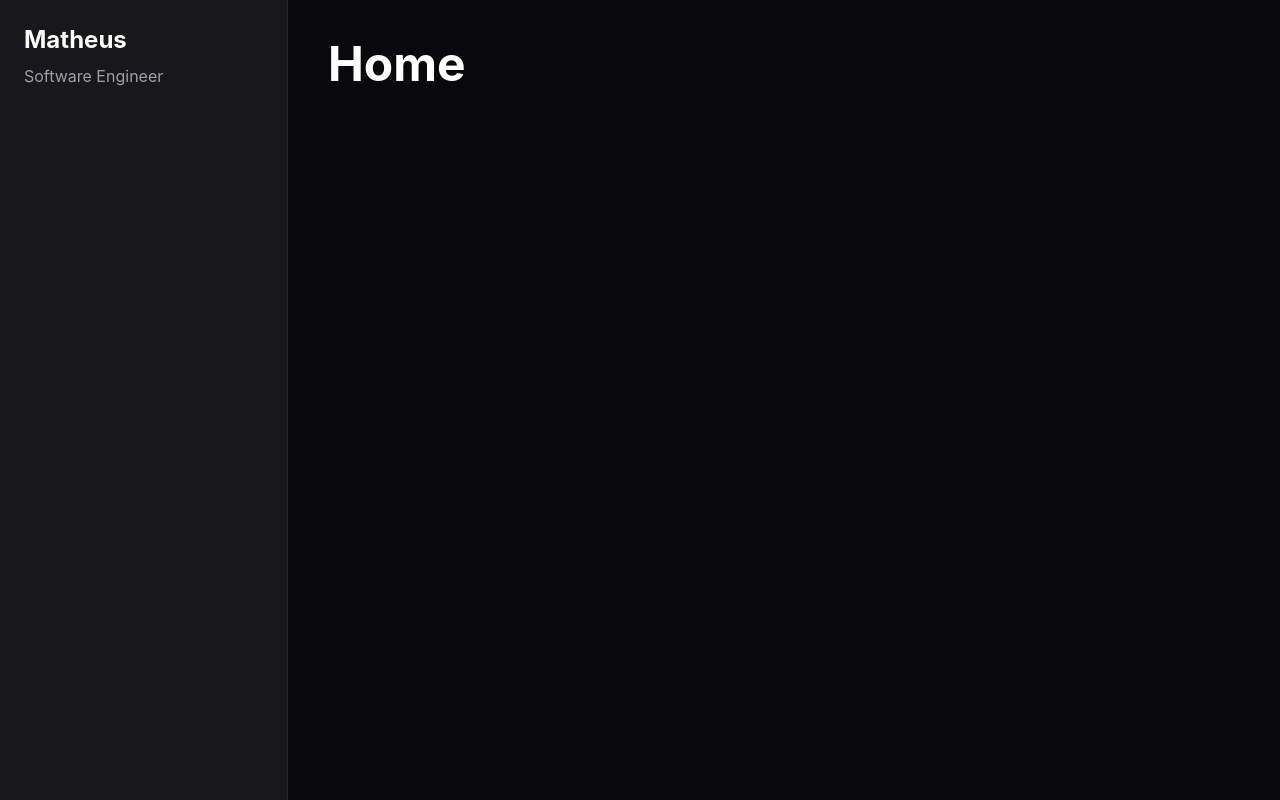
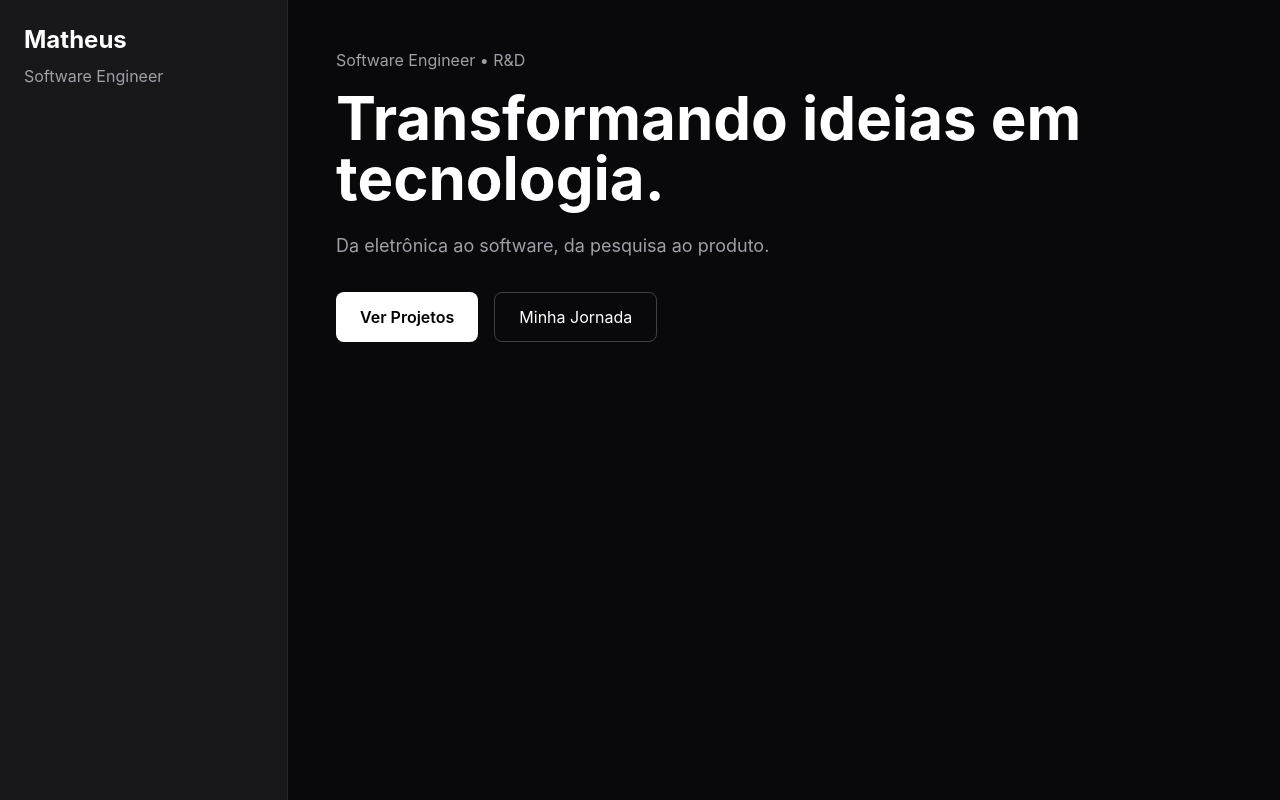
Before and after one commit to matheusfreitastech/portfolio, a React (Vite) app in the folder frontend/: page / in a window 1280 px wide. Built offline with nearby package versions, Linux system fonts and the light colour scheme.

Commit message:
feat: create hero component with reusable props

```diff
--- /dev/null
+++ b/frontend/src/components/Hero.tsx
@@ -0,0 +1,54 @@
+type HeroProps = {
+  title: string;
+  subtitle: string;
+};
+
+function Hero({
+  title,
+  subtitle,
+}: HeroProps) {
+  return (
+    <section className="flex-1 p-12">
+      <span className="text-zinc-400">
+        Software Engineer • R&D
+      </span>
+
+      <h1 className="mt-4 text-6xl font-bold max-w-4xl">
+        {title}
+      </h1>
+
+      <p className="mt-6 max-w-2xl text-lg text-zinc-400">
+        {subtitle}
+      </p>
+
+      <div className="mt-8 flex gap-4">
+        <button
+          className="
+            rounded-lg
+            bg-white
+            px-6
+            py-3
+            text-black
+            font-semibold
+          "
+        >
+          Ver Projetos
+        </button>
+
+        <button
+          className="
+            rounded-lg
+            border
+            border-zinc-700
+            px-6
+            py-3
+          "
+        >
+          Minha Jornada
+        </button>
+      </div>
+    </section>
+  );
+}
+
+export default Hero;
--- a/frontend/src/pages/Home.tsx
+++ b/frontend/src/pages/Home.tsx
@@ -1,16 +1,15 @@
 import Layout from "../components/Layout";
 import Sidebar from "../components/Sidebar";
+import Hero from "../components/Hero";
 
 function Home() {
   return (
     <Layout>
       <Sidebar />
-
-      <main className="flex-1 p-10">
-        <h1 className="text-5xl font-bold">
-          Home
-        </h1>
-      </main>
+       <Hero
+        title="Transformando ideias em tecnologia."
+        subtitle="Da eletrônica ao software, da pesquisa ao produto."
+      />
     </Layout>
   );
 }
```
